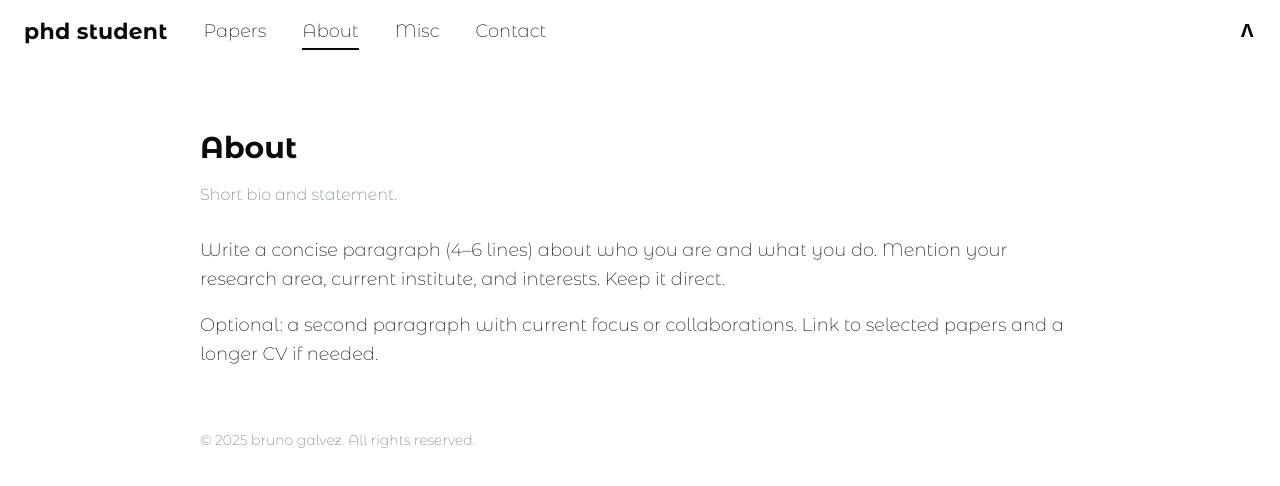
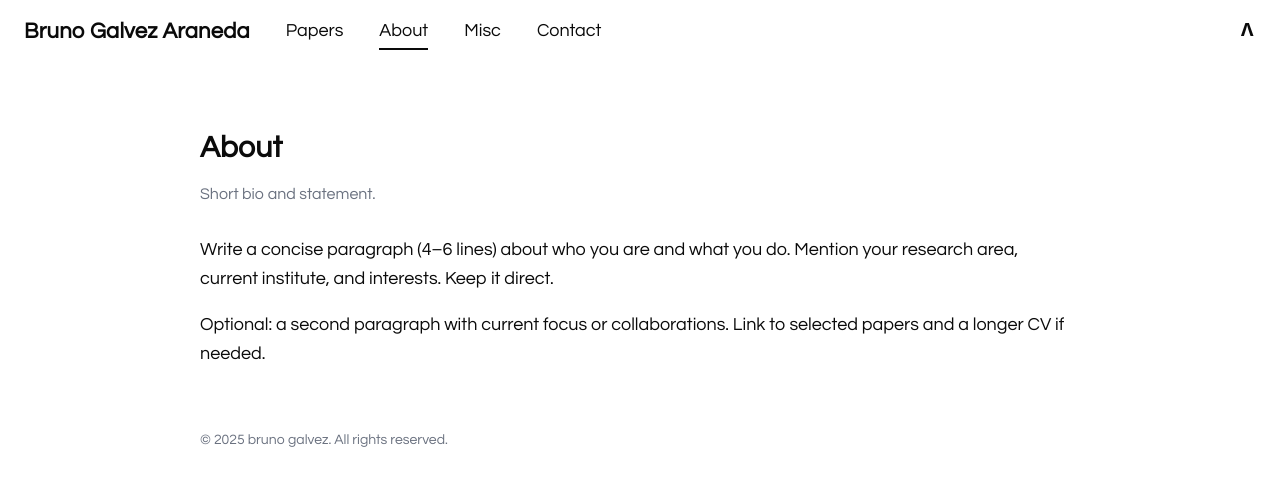
Before and after one commit to bgalveza/bgalveza.github.io, a plain HTML site: page about.html in a window 1280 px wide. Drawn offline with Linux system fonts and the light colour scheme.

Commit message:
cambiosajsdja

```diff
--- a/about.html
+++ b/about.html
@@ -5,8 +5,8 @@
   <meta name="viewport" content="width=device-width, initial-scale=1" />
   <title>About — Bruno Galvez Araneda</title>
   <meta name="description" content="About — Bruno Galvez Araneda" />
-<link href="https://fonts.googleapis.com/css2?family=Montserrat+Alternates:wght@200;300;400;500;600;700;800&display=swap" rel="stylesheet">
-<link rel="stylesheet" href="assets/style.css?v=7">
+<link href="https://fonts.googleapis.com/css2?family=Questrial&display=swap" rel="stylesheet">
+<link rel="stylesheet" href="assets/style.css?v=8">
 
   <link rel="stylesheet" href="assets/style.css">
 </head>
@@ -14,7 +14,7 @@
   <header>
     <nav class="nav">
       <div class="nav-left">
-        <a class="brand " href="index.html">phd student</a>
+        <a class="brand " href="index.html">Bruno Galvez Araneda</a>
         <a class="" href="papers.html">Papers</a>
         <a class="active" href="about.html">About</a>
         <a class="" href="misc.html">Misc</a>
--- a/assets/style.css
+++ b/assets/style.css
@@ -6,7 +6,7 @@
   --maxw:920px;
 
   /* Degular from Adobe Fonts kit (family name must match your kit's CSS) */
-  --font: "Montserrat Alternates", -apple-system, BlinkMacSystemFont, "Segoe UI",
+  --font: "Questrial", -apple-system, BlinkMacSystemFont, "Segoe UI",
         Roboto, Helvetica, Arial, sans-serif;
 
 }
@@ -16,11 +16,11 @@ body{
   color:var(--fg);
   font-family: var(--font);
   font-style: normal;
-  font-weight: 400;   /* 300 = lighter, 400 = regular */
-  line-height:1.6;
-  font-size:18px;
-  -webkit-font-smoothing:antialiased;
-  -moz-osx-font-smoothing:grayscale;
+  font-weight: 400;   /* Questrial only ships 400 */
+  line-height: 1.6;
+  font-size: 18px;
+  -webkit-font-smoothing: antialiased;
+  -moz-osx-font-smoothing: grayscale;
 }
 
 /* Titles heavier */
@@ -28,7 +28,17 @@ body{
 .home .hero h1,
 section h2{
   font-family: var(--font);
-  font-weight: 700;
+  font-weight: 400;         /* Questrial has only 400 */
+  letter-spacing: 0.2px;    /* optional: subtle emphasis */
+}
+.home .hero h1{
+  font-size: 48px;     /* was 46px; adjust to taste */
+  letter-spacing: 0.3px;
+}
+
+.section-title{
+  font-size: 32px;     /* was 30px */
+  letter-spacing: 0.2px;
 }
 
 /* Base */
```
Also changed, not shown: contact.html (+3 -3 lines), index.html (+2 -2 lines), misc.html (+3 -4 lines), papers.html (+3 -3 lines).
